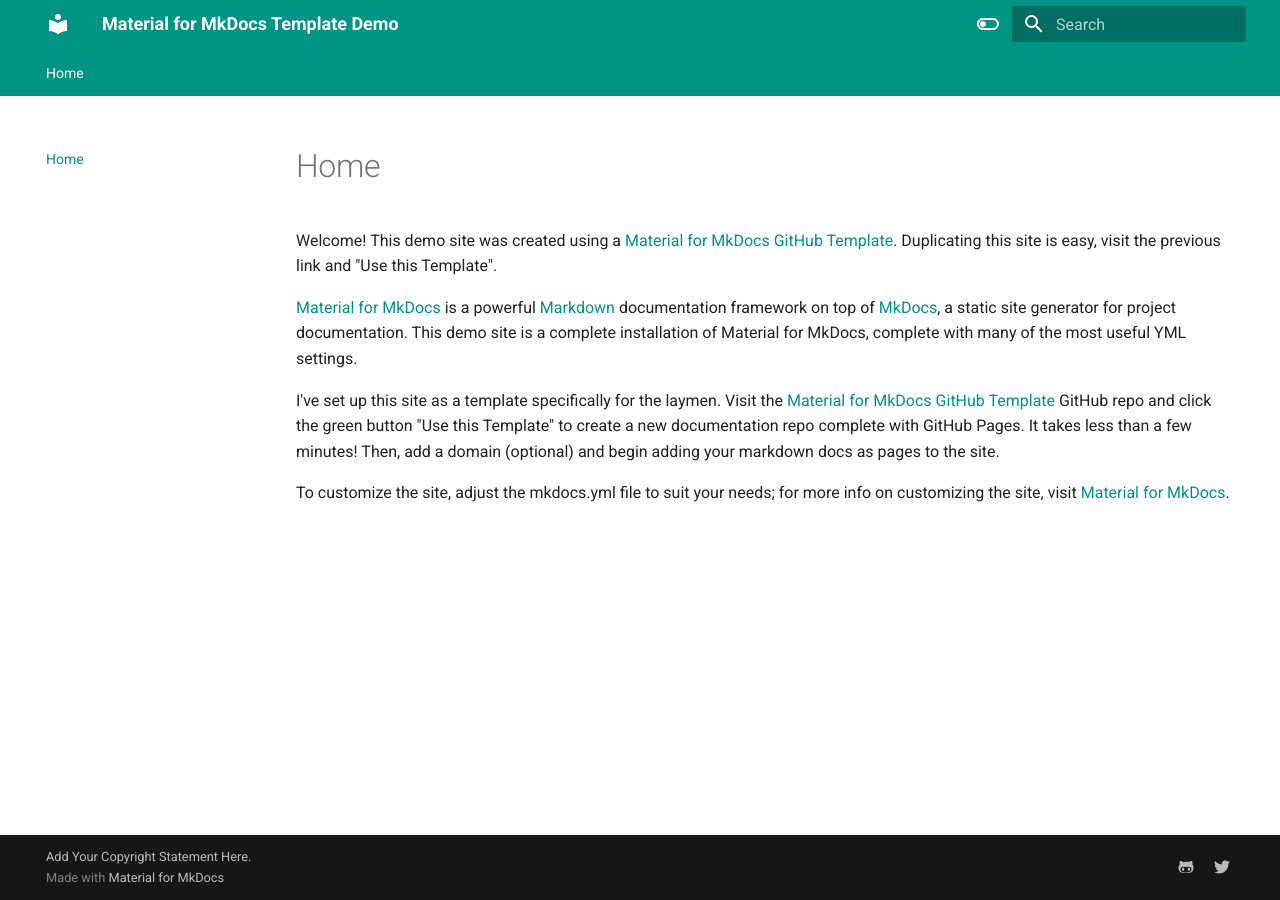
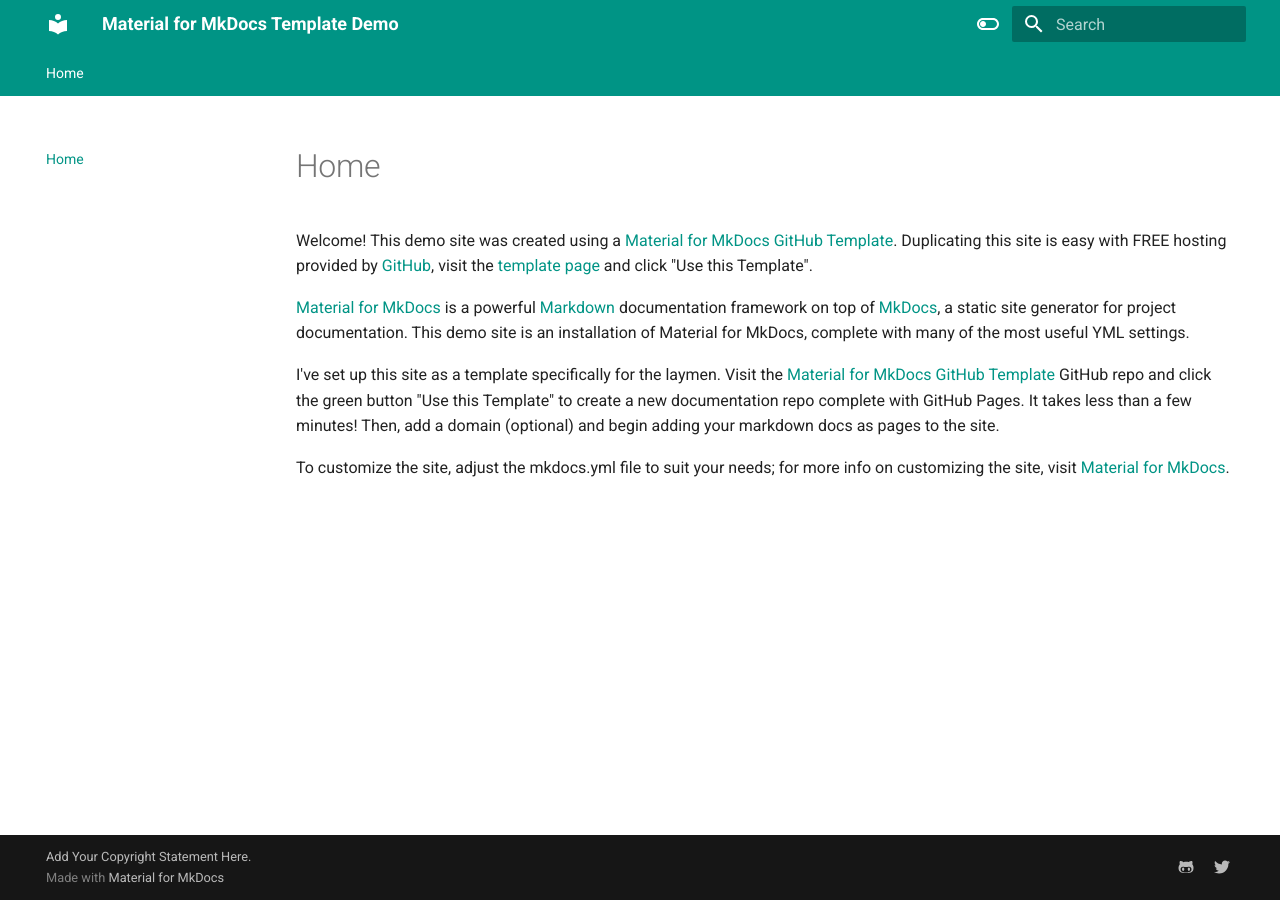
Before and after one commit to OldManUmby/material-for-mkdocs-template, an MkDocs documentation site: the page built from docs/index.md, in a window 1280 px wide. Built offline with MkDocs 1.6.1 and Material for MkDocs 9.7.7, drawn with Linux system fonts in a browser that asks for light colours.

Commit message:
Updated Index

```diff
--- a/docs/index.md
+++ b/docs/index.md
@@ -1,8 +1,8 @@
 # Home
 
-Welcome! This demo site was created using a [Material for MkDocs GitHub Template](https://github.com/OldManUmby/material-for-mkdocs-template). Duplicating this site is easy, visit the previous link and "Use this Template".
+Welcome! This demo site was created using a [Material for MkDocs GitHub Template](https://github.com/OldManUmby/material-for-mkdocs-template). Duplicating this site is easy with FREE hosting provided by [GitHub](https://github.com), visit the [template page](https://github.com/OldManUmby/material-for-mkdocs-template) and click "Use this Template".
 
-[Material for MkDocs](https://squidfunk.github.io/mkdocs-material/getting-started/) is a powerful [Markdown](https://www.markdownguide.org) documentation framework on top of [MkDocs](https://www.mkdocs.org), a static site generator for project documentation. This demo site is a complete installation of Material for MkDocs, complete with many of the most useful YML settings.
+[Material for MkDocs](https://squidfunk.github.io/mkdocs-material/getting-started/) is a powerful [Markdown](https://www.markdownguide.org) documentation framework on top of [MkDocs](https://www.mkdocs.org), a static site generator for project documentation. This demo site is an installation of Material for MkDocs, complete with many of the most useful YML settings.
 
 I've set up this site as a template specifically for the laymen. Visit the [Material for MkDocs GitHub Template](https://github.com/OldManUmby/material-for-mkdocs-template) GitHub repo and click the green button "Use this Template" to create a new documentation repo complete with GitHub Pages. It takes less than a few minutes! Then, add a domain (optional) and begin adding your markdown docs as pages to the site.
 
```
